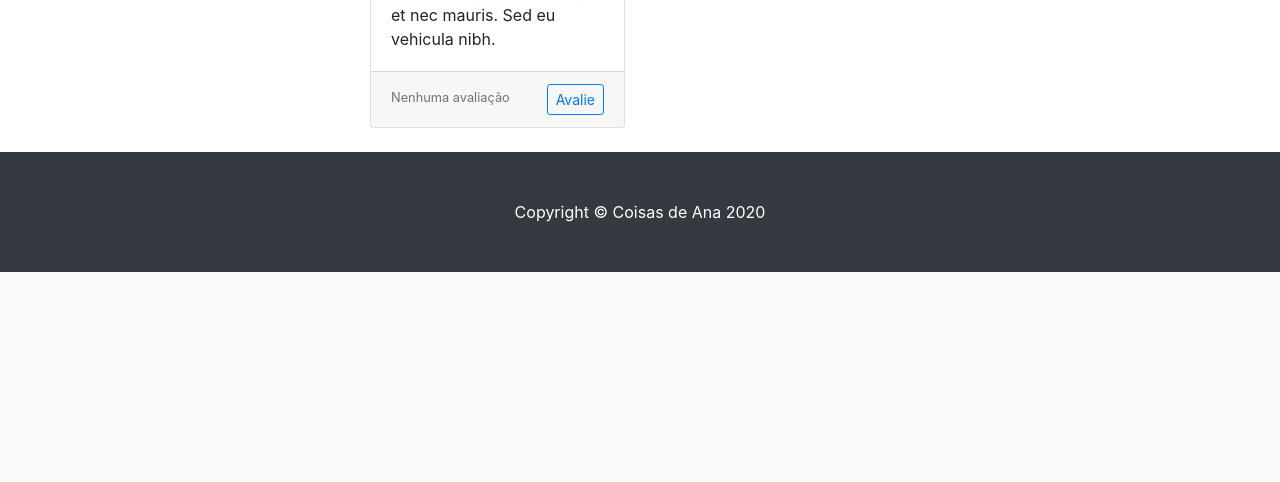
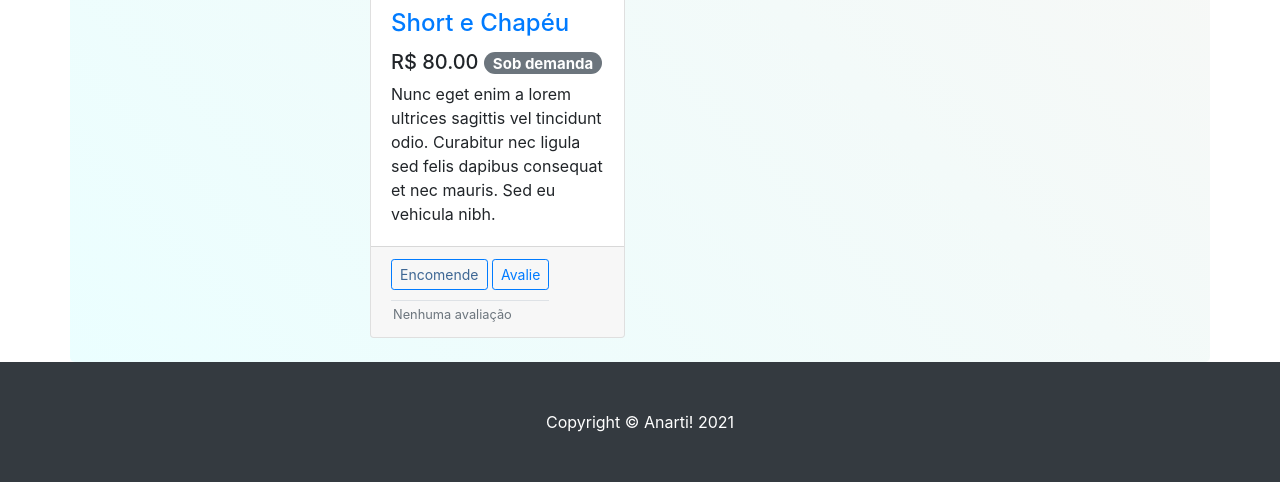
Before and after one commit to Lenoxel/ana-stuff, a Django app: page / in a window 1280 px wide. Shown: the part 3390-3872 px from the top of the page. Before the commit the page ends 3662 px from the top, so only its background shows below. Run offline with Django 3.2, Linux system fonts and the light colour scheme; data comes from the database, SQL or seed files in the repository; both versions use the stored data as it was after the commit; some libraries are stand-ins or nearby versions.

Commit message:
:rocket: Finalizando toda a parte crucial do site

```diff
--- a/django/core/templates/core/contact.html
+++ b/django/core/templates/core/contact.html
@@ -7,14 +7,14 @@
     <div class="row">
         <div class="col-lg-12 col-md-12">
             <p style="margin-top: 1rem;">
-                <div class="panel panel-primary" style="background-color: rebeccapurple;">
+                <div class="panel panel-primary" style="background: linear-gradient(to right, rebeccapurple, blueviolet); border-radius: 5px;">
                   <div class="row panel-heading" style="padding-left: 10px; padding-top: 10px;">
                     <div class="col-md-8">
                       <h5 class="panel-title" id="contactLabel" style="color:azure">Alguma Pergunta ou Sugestão? Entre em contato e deixe sua mensagem.</h5>
                     </div>
                     <div class="col-md-4">
                       <i class="fa fa-whatsapp" style="color: azure;"></i> <a href="https://wa.me/5581988333666" target="_blank" style="color: azure">(81) 98833-3666</a>
-                      <i class="fa fa-instagram" style="color: azure; margin-left: 5px;"></i> <a href="https://www.instagram.com/ana.cassia.545849/" target="_blank" style="color: azure">ana.cassia.545849</a>
+                      <i class="fa fa-instagram" style="color: azure; margin-left: 5px;"></i> <a href="https://www.instagram.com/ana.cassiartii/" target="_blank" style="color: azure">ana.cassiartii</a>
                     </div>
                   </div>
                   <form action="#" method="post" accept-charset="utf-8">
@@ -40,7 +40,7 @@
                     </div>
                     <div class="panel-footer" style="padding-left: 10px; padding-right: 10px; padding-bottom: 7px !important; padding-top: 7px !important">
                       <input style="float: right;" type="submit" class="btn btn-success" value="Enviar"/>
-                      <input type="reset" class="btn btn-danger" value="Limpar" />
+                      <input type="reset" class="btn btn-warning" value="Limpar" />
                     </div>
                   </form>
                 </div>
--- a/django/core/templates/core/home.html
+++ b/django/core/templates/core/home.html
@@ -2,9 +2,9 @@
 
 {% block content %}
   <!-- Page Content -->
-  <div class="container">
+  <div class="container" style="background: linear-gradient(225deg, rgba(199, 230, 255, .5), rgba(206, 230, 252, .5), #fde9e380 48%, rgba(215, 254, 255, .5)); border-radius: 5px;">
 
-    <div class="row">
+    <div class="row" >
 
       <div class="col-lg-3">
 
@@ -20,8 +20,8 @@
 
       <div class="col-lg-9">
         <header style="padding-bottom: 10px;">
-          <div class="text-center" style="background-color: rebeccapurple; margin-top: 20px;">
-            <img src="/media/img/logo.png" alt="Coisas de Ana" style="max-width: 900px; max-height: 347px;">
+          <div class="text-center" style="background: linear-gradient(to right, rebeccapurple, blueviolet); border-radius: 5px; margin-top: 20px;">
+            <img src="/media/img/logo.png" alt="Anarti!" style="max-width: 900px; max-height: 347px;">
           </div>
         </header>
         {% comment %} <div id="carouselExampleIndicators" class="carousel slide my-4" data-ride="carousel">
@@ -79,9 +79,12 @@
                       </div>
                       <div class="card-footer">
                         {% load core_extras %}
-                        <small class="text-muted">{{ evaluations|get_evaluation_average:product.pk }}</small>
-                        <div class="d-inline float-right">
+                        <div class="d-inline float-left border-bottom" style="padding-bottom: 10px">
+                          <a href="https://api.whatsapp.com/send?phone=+5581988333666&text=Olá Ana! Eu estava vendo o seu site e gostaria de encomendar o produto {{product.name}}". target="_blank" type="button" class="btn btn-sm btn-outline-primary" style="color: #3e6794;">Encomende</a>
                           <button onclick="showEvaluationModal({{product.pk}},'{{product.name}}')" type="button" class="btn btn-sm btn-outline-primary evaluation-button" data-rated="alreadyRated_{{product.pk}}">Avalie</button>
+                        </div>
+                        <div class="d-inline float-left" style="margin-left: 2px;">
+                          <small class="text-muted">{{ evaluations|get_evaluation_average:product.pk }}</small>
                         </div>
                       </div>
                   </div>
--- a/django/core/templates/core/index.html
+++ b/django/core/templates/core/index.html
@@ -10,7 +10,7 @@
   <meta name="description" content="">
   <meta name="author" content="">
 
-  <title>Coisas de Ana</title>
+  <title>Anarti!</title>
 
   <!-- Bootstrap core CSS -->
   <link href="{% static 'vendor/bootstrap/css/bootstrap.min.css' %}" rel="stylesheet">
@@ -31,7 +31,7 @@
   <!-- Navigation -->
   <nav class="navbar navbar-expand-lg navbar-dark bg-dark fixed-top">
     <div class="container">
-      <a class="navbar-brand" href="{% url 'home' %}" id="redirectToHome">Coisas de Ana</a>
+      <a class="navbar-brand" href="{% url 'home' %}" id="redirectToHome">Anarti!</a>
       <button class="navbar-toggler" type="button" data-toggle="collapse" data-target="#navbarResponsive" aria-controls="navbarResponsive" aria-expanded="false" aria-label="Toggle navigation">
         <span class="navbar-toggler-icon"></span>
       </button>
@@ -62,7 +62,7 @@
   <!-- Footer -->
   <footer class="py-5 bg-dark">
     <div class="container">
-      <p class="m-0 text-center text-white">Copyright &copy; Coisas de Ana 2020</p>
+      <p class="m-0 text-center text-white">Copyright &copy; Anarti! 2021</p>
     </div>
     <!-- /.container -->
   </footer>
```
Also changed, not shown: django/core/templates/core/about.html (+4 -4 lines), django/core/static/css/shop-homepage.css (line endings or trailing spaces), django/core/static/js/main.js (line endings or trailing spaces), django/db.sqlite3.
